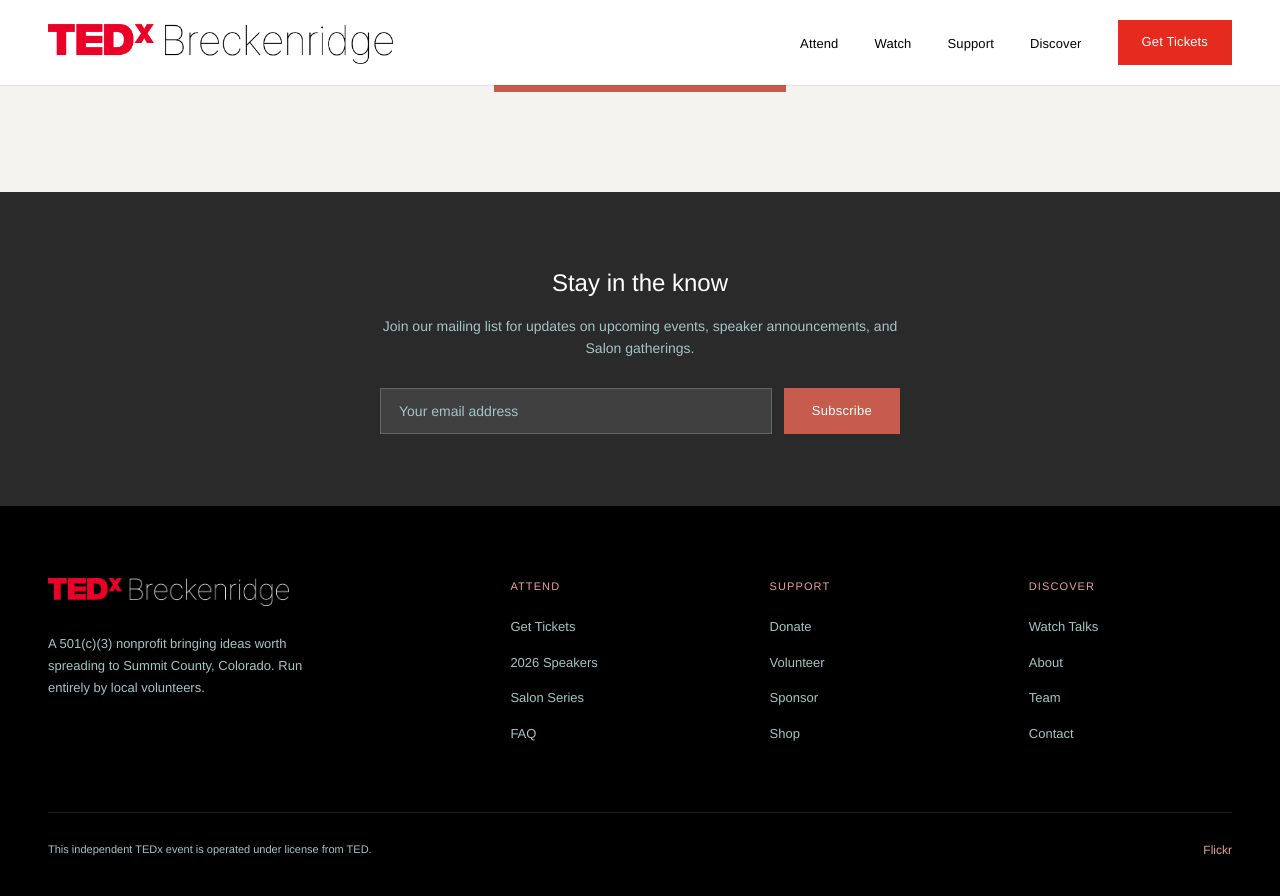
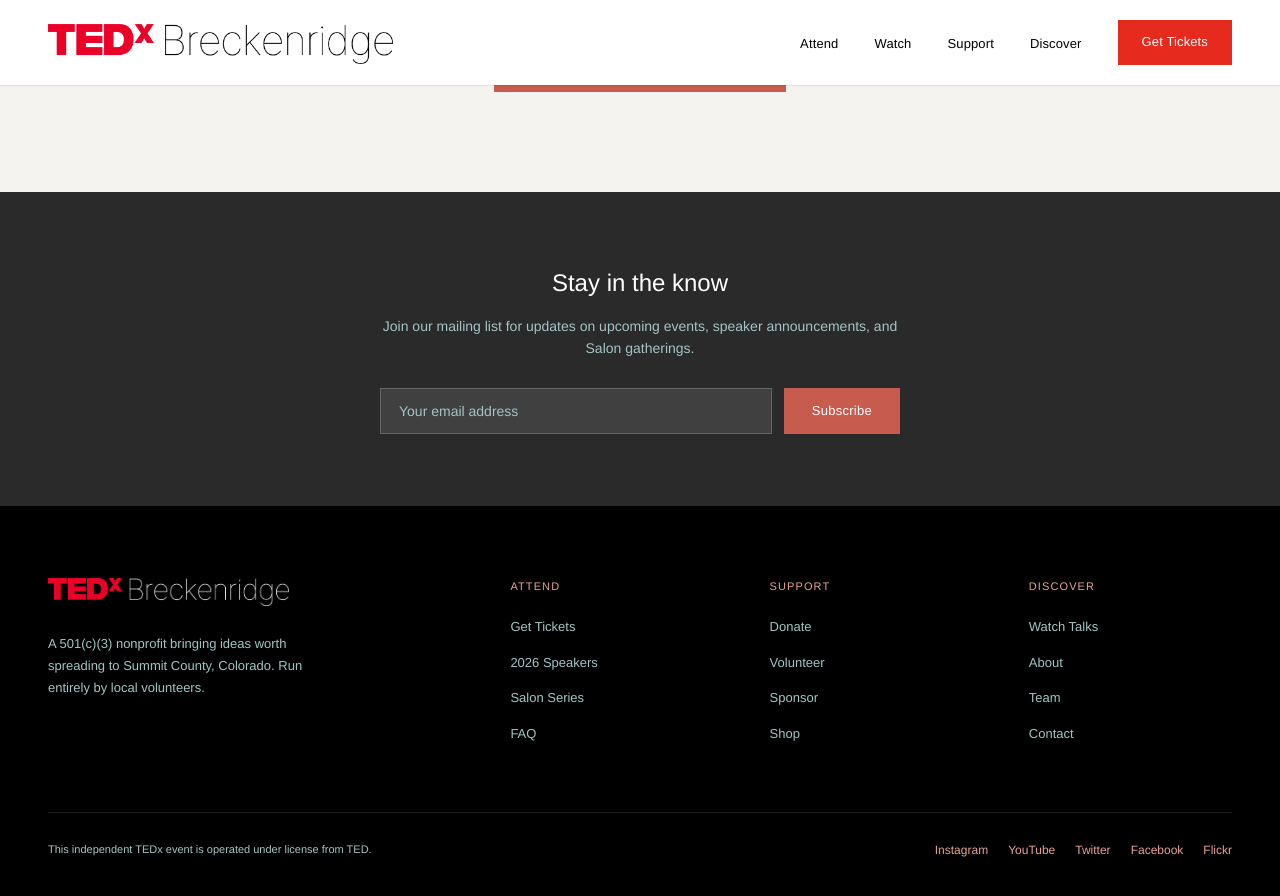
Before and after one commit to ardell/tedxbreckenridge, a Jekyll site: the page built from website/index.html, in a window 1280 px wide and 900 px high, scrolled down 5802 px. Shown: the top 896 px of the window. Built offline with Jekyll 4.4.1, drawn with Linux system fonts in a browser that asks for light colours.

Commit message:
Fix social links.

```diff
--- a/website/_config.yml
+++ b/website/_config.yml
@@ -61,12 +61,10 @@
 # Social Media
 social:
   name: TEDxBreckenridge
-  links:
-    - https://twitter.com/tedxbreckenridge
-    - https://facebook.com/tedxbreckenridge
-    - https://instagram.com/tedxbreckenridge
-    - https://youtube.com/tedxbreckenridge
-    - https://www.flickr.com/photos/tedxbreckenridge
+  twitter: tedxbreckenridge
+  facebook: tedxbreckenridge
+  instagram: tedxbreckenridge
+  youtube: tedxbreckenridge
 
 # Twitter Card Settings
 twitter:
--- a/website/_layouts/default.html
+++ b/website/_layouts/default.html
@@ -25,10 +25,10 @@
           "height": 60
         },
         "sameAs": [
-          "https://twitter.com/tedxbreckenridge",
-          "https://facebook.com/tedxbreckenridge",
-          "https://instagram.com/tedxbreckenridge",
-          "https://youtube.com/tedxbreckenridge",
+          {% if site.social.twitter %}"https://twitter.com/{{ site.social.twitter }}",{% endif %}
+          {% if site.social.facebook %}"https://facebook.com/{{ site.social.facebook }}",{% endif %}
+          {% if site.social.instagram %}"https://instagram.com/{{ site.social.instagram }}",{% endif %}
+          {% if site.social.youtube %}"https://youtube.com/{{ site.social.youtube }}",{% endif %}
           "https://www.flickr.com/photos/tedxbreckenridge"
         ],
         "contactPoint": {
@@ -301,6 +301,12 @@
           {% if site.social.youtube %}
           <a href="https://youtube.com/{{ site.social.youtube }}" target="_blank" rel="noopener noreferrer" aria-label="Watch us on YouTube (opens in new window)">YouTube</a>
           {% endif %}
+          {% if site.social.twitter %}
+          <a href="https://twitter.com/{{ site.social.twitter }}" target="_blank" rel="noopener noreferrer" aria-label="Follow us on Twitter (opens in new window)">Twitter</a>
+          {% endif %}
+          {% if site.social.facebook %}
+          <a href="https://facebook.com/{{ site.social.facebook }}" target="_blank" rel="noopener noreferrer" aria-label="Follow us on Facebook (opens in new window)">Facebook</a>
+          {% endif %}
           <a href="https://www.flickr.com/photos/tedxbreckenridge/" target="_blank" rel="noopener noreferrer" aria-label="View our photos on Flickr (opens in new window)">Flickr</a>
         </div>
       </div>
```
